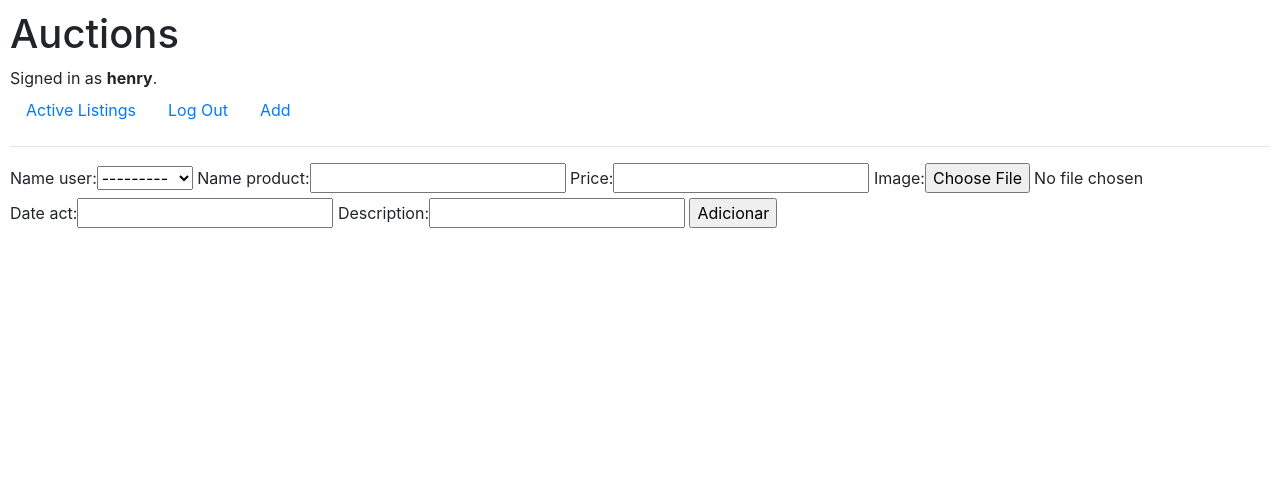
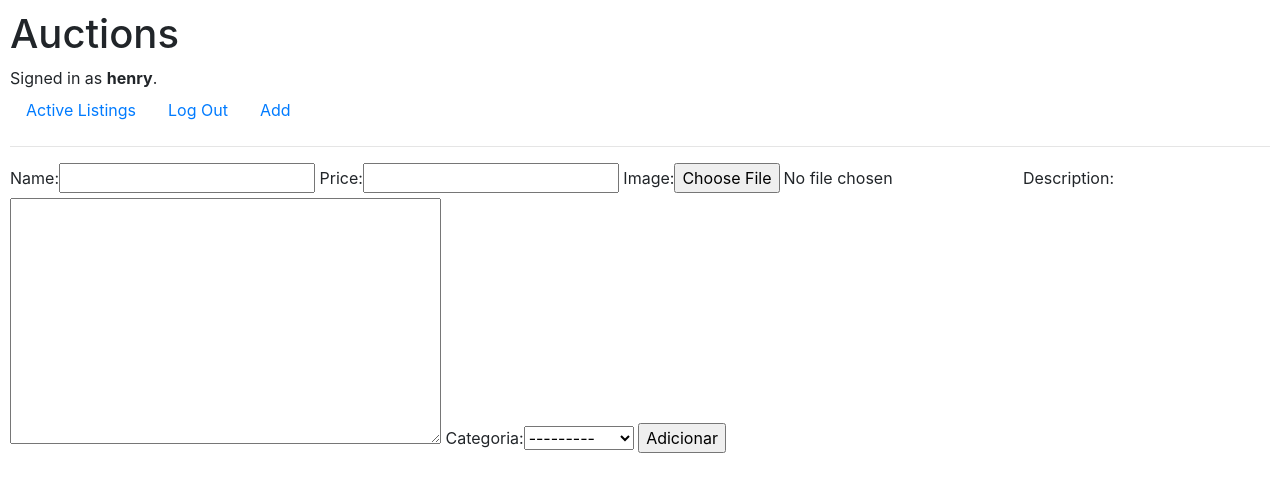
Before and after one commit to HenryInfoRmi/Project2_Commerce, a Django app: page /add in a window 1280 px wide. Shown: the top 492 px of the page. Run offline with Django 3.2, Linux system fonts and the light colour scheme; a user stored in the database is signed in; data comes from the database, SQL or seed files in the repository; some libraries are stand-ins or nearby versions.

Commit message:
Versão incompleta

```diff
--- a/auctions/admin.py
+++ b/auctions/admin.py
@@ -1,7 +1,8 @@
 from django.contrib import admin
-from .models import User,auct_list,bid,comment_auct
+from .models import User,auct_list,bid,comment_auct,category
 # Register your models here.
 admin.site.register(User)
 admin.site.register(auct_list)
 admin.site.register(bid)
 admin.site.register(comment_auct)
+admin.site.register(category)
--- a/auctions/models.py
+++ b/auctions/models.py
@@ -5,14 +5,18 @@
 
 class User(AbstractUser):
     pass
+class category(models.Model):
+    name_cat = models.CharField(max_length=64)
+    def __str__(self):
+        return f"{self.name_cat}"
 
 class auct_list(models.Model):
-    name_user = models.ForeignKey(User, on_delete=models.CASCADE, related_name="author")
     name_act = models.CharField(max_length=100)
     price_act = models.FloatField()
     picture_act = models.ImageField(upload_to="media/", blank=True)
     date_act = models.DateTimeField()
     desc_act = models.CharField(max_length=1000)
+    categ_act = models.ForeignKey(category, on_delete=models.CASCADE, related_name="cat")
 
     def __str__(self):
         return f"{self.name_act}, {self.price_act}, {self.picture_act}, {self.date_act}, {self.desc_act}"
@@ -29,6 +33,6 @@
     name_prod = models.ForeignKey(auct_list, on_delete=models.CASCADE, related_name="post_product")
     name_commenter = models.CharField(max_length=64)
     comment = models.CharField(max_length=400)
-    date_comment = models.DateTimeField(default=datetime.datetime.now())
+    date_comment = models.DateTimeField()
     def __str__(self):
         return f"{self.name_commenter}: {self.comment} {self.date_comment}"
--- a/auctions/templates/auctions/add.html
+++ b/auctions/templates/auctions/add.html
@@ -2,7 +2,15 @@
 
 {% block body %}
 
-    <form action="{% url 'add' %}" method="POST">
+{% if faled %}
+
+<div class="alert alert-danger" role="alert" style="width: 80%;">
+    Fail!!!!!
+</div>
+
+{% endif %}
+
+    <form action="{% url 'add' %}" method="POST" enctype="multipart/form-data">
         {% csrf_token %}
         {{form}}
         <input type="submit" value="Adicionar">
--- a/auctions/views.py
+++ b/auctions/views.py
@@ -1,25 +1,33 @@
 from django.contrib.auth import authenticate, login, logout
 from django.db import IntegrityError
-from django.http import HttpResponse, HttpResponseRedirect
+from django.http import HttpResponse, HttpResponseRedirect, HttpRequest
 from django.shortcuts import render
 from django.urls import reverse
 import os
 from .models import User, auct_list
 from django import forms
 from django.forms.widgets import ClearableFileInput
+from datetime import datetime
+
+
 
 
 class NewItemForm(forms.ModelForm):
+    name_act = forms.CharField(label="Name")
+    price_act = forms.FloatField(label="Price")
     picture_act = forms.ImageField(widget=ClearableFileInput, label="Image")
+    date_act = forms.DateTimeField(disabled = True, initial=datetime.now(), label = "Date", widget=forms.HiddenInput())
+    desc_act = forms.CharField( widget=forms.Textarea, label="Description")
+
 
     class Meta:
         model = auct_list
-        fields = '__all__'#['name_act', 'price_act', 'desc_act', 'picture_act']
-        labels = {
-            'name_act':'Name product',
-            'price_act':'Price',
-            'desc_act':'Description'
-        }
+        fields = "__all__"
+        labels = {'categ_act': "Categoria"}
+
+class NewForm(forms.Form):
+
+    nada = forms.CharField()
 
 
 
@@ -83,20 +91,21 @@
 
 
 def add(request):
-    if request.method == "POT":
+    if request.method == "POST":
+        form = NewItemForm(request.POST, request.FILES)
+        if form.is_valid():
+            form.save()
 
-        form = NewItemForm(request.POST, request.FILES)
-        if form.is_valid:
-            form.save()
+            return HttpResponseRedirect(reverse("index"))
         else:
             return render(request, "auctions/add.html",{
                 "form": form,
                 "faled": 'fail'
             })
-        pass
     if not request.user.is_authenticated:
-        HttpResponseRedirect('/login/')
+        return HttpResponseRedirect('/login')
     else:
+        new_form = NewItemForm()
         return render(request, "auctions/add.html",{
-            "form": NewItemForm()
+            "form": new_form
         })
```
Also changed, not shown: db.sqlite3.
